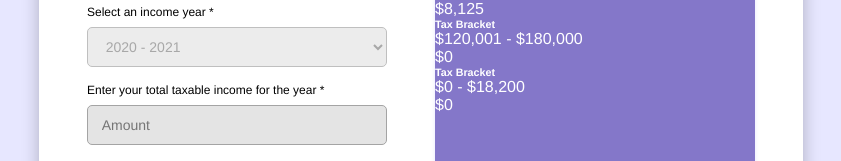
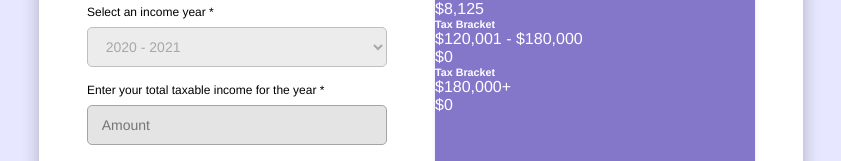
Before and after one commit to JaredGold/taxCalc-interview, a React (Create React App) app: page /form-complete in a window 1280 px wide. Shown: the part 375-536 px from the top of the page, without its empty margins (219-1060 px from the left). Built offline with nearby package versions, Linux system fonts and the light colour scheme.

Commit message:
1 file modified

```diff
--- a/src/components/InnerContent.jsx
+++ b/src/components/InnerContent.jsx
@@ -37,7 +37,7 @@ const InnerContent = () => {
       <div>
         <div>
           <h6>Tax Bracket</h6>
-          <p>$0 - $18,200</p>
+          <p>$180,000+</p>
         </div>
           <p>$0</p>
       </div>
```
